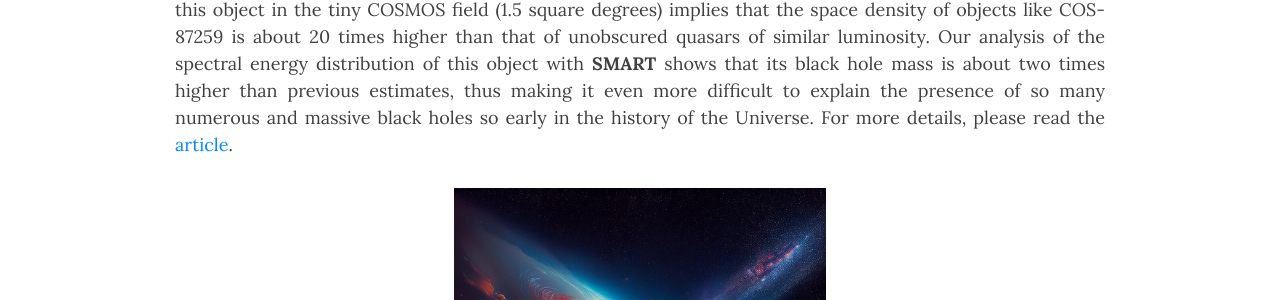
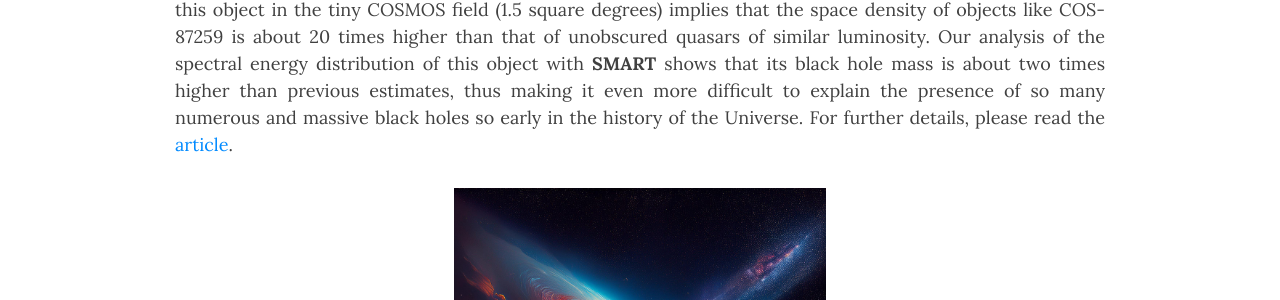
Before and after one commit to ch-var/ch-var.github.io, a Jekyll site: the page built from 2024-10-14-COS-87529.html, in a window 1280 px wide and 900 px high, scrolled down 676 px. Shown: the part 208-508 px from the top of the window. Built offline with Jekyll 4.4.1, drawn with Linux system fonts in a browser that asks for light colours; formulas are drawn with MathJax 3.

Commit message:
Update 2024-10-14-COS-87529.html

```diff
--- a/2024-10-14-COS-87529.html
+++ b/2024-10-14-COS-87529.html
@@ -30,7 +30,7 @@ mathjax: true
 <img src="/assets/img/COS.png">
 </p>
 
-<p align='justify'>One of the most puzzling results in modern astrophysics is the presence of very massive supermassive black holes in the first billion years of the history of the Universe. In this article we explored the properties of COS-87259, a hyperluminous obscured quasar at \(z\)=6.853 (about 770 million years after the Big Bang) in the Cosmological Evolution Survey (COSMOS) field, which is the best studied extragalactic field. The discovery of this object in the tiny COSMOS field (1.5 square degrees) implies that the space density of objects like COS-87259 is about 20 times higher than that of unobscured quasars of similar luminosity. Our analysis of the spectral energy distribution of this object with <b>SMART</b> shows that its black hole mass is about two times higher than previous estimates, thus making it even more difficult to explain the presence of so many numerous and massive black holes so early in the history of the Universe. For more details, please read the <a href="https://doi.org/10.1093/mnras/stae2221">article</a>.
+<p align='justify'>One of the most puzzling results in modern astrophysics is the presence of very massive supermassive black holes in the first billion years of the history of the Universe. In this article we explored the properties of COS-87259, a hyperluminous obscured quasar at \(z\)=6.853 (about 770 million years after the Big Bang) in the Cosmological Evolution Survey (COSMOS) field, which is the best studied extragalactic field. The discovery of this object in the tiny COSMOS field (1.5 square degrees) implies that the space density of objects like COS-87259 is about 20 times higher than that of unobscured quasars of similar luminosity. Our analysis of the spectral energy distribution of this object with <b>SMART</b> shows that its black hole mass is about two times higher than previous estimates, thus making it even more difficult to explain the presence of so many numerous and massive black holes so early in the history of the Universe. For further details, please read the <a href="https://doi.org/10.1093/mnras/stae2221">article</a>.
 
 <p align="center">
 <img src="/assets/img/SMBH.jpg" width="40%" height="40%">
```
